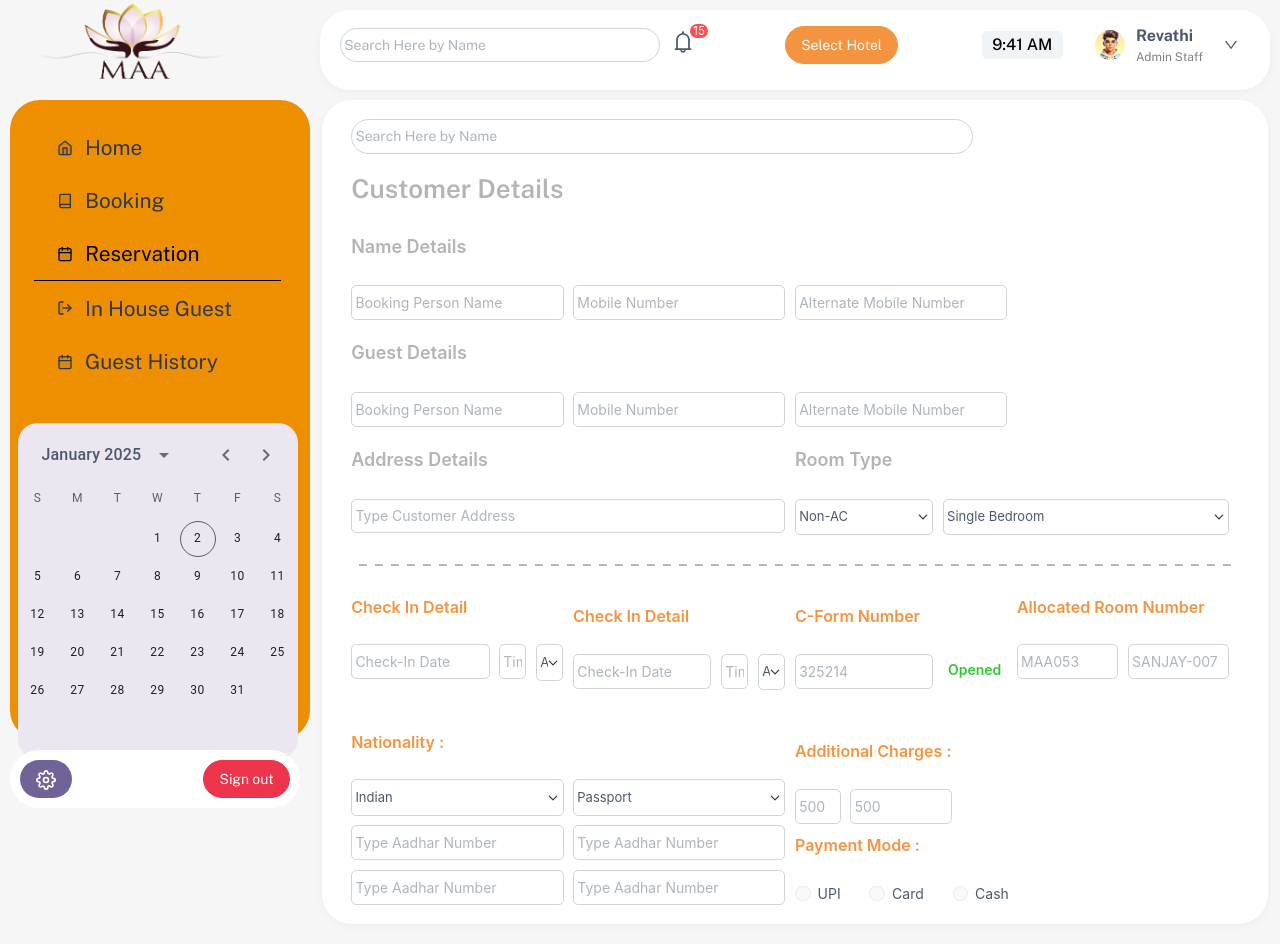
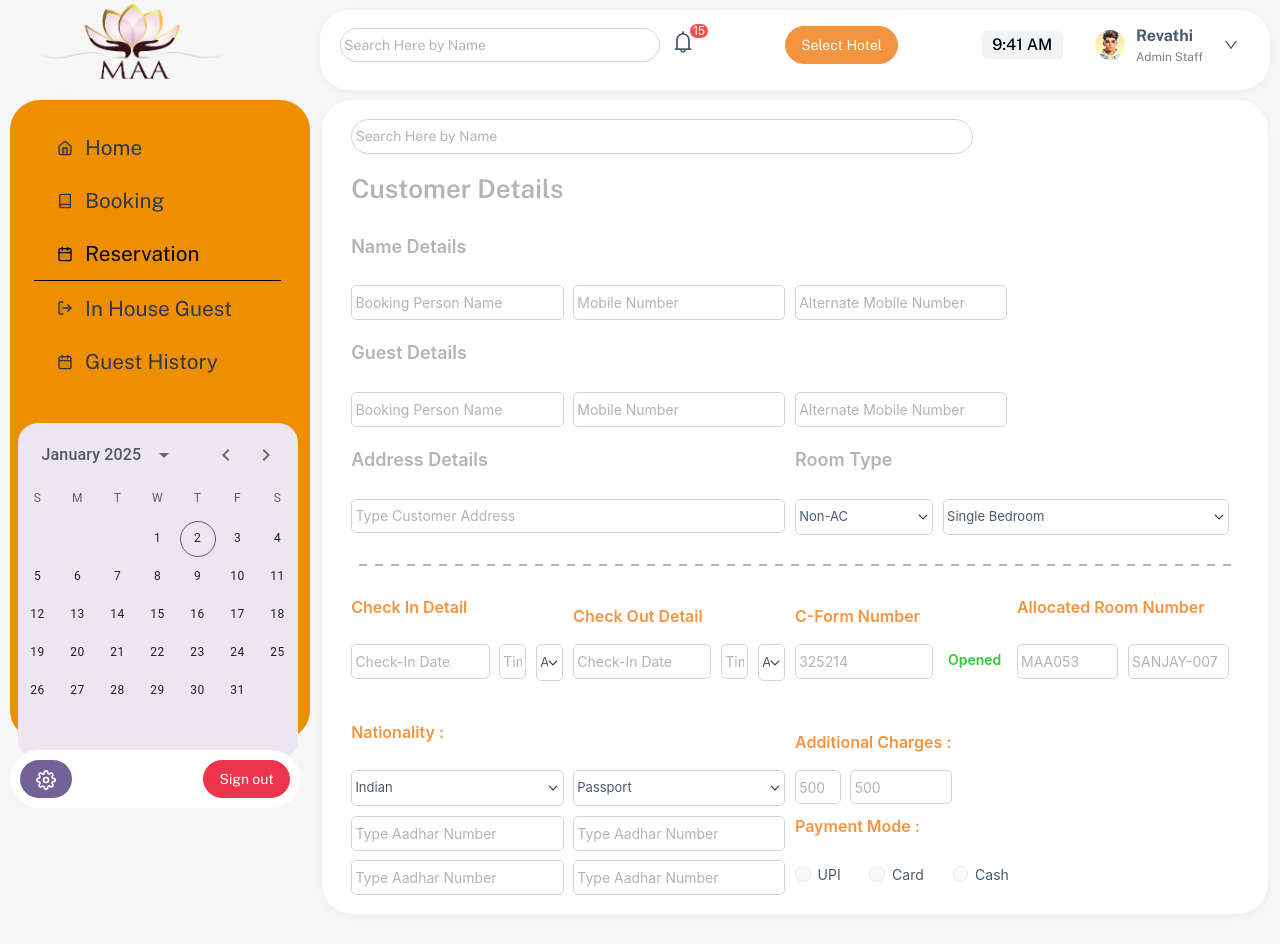
Before and after one commit to Abhinaya1996/task0031, a React (Create React App) app: page /reservation in a window 1280 px wide. Shown: the top 944 px of the page. Built offline with nearby package versions, Linux system fonts and the light colour scheme.

Commit message:
routing issues

```diff
--- a/src/assets/css/responsive.css
+++ b/src/assets/css/responsive.css
@@ -4,6 +4,9 @@
   }
 .sys-hide{
   display: none !important;
+}
+.mob-pad-2{
+  padding-top: 0 !important;
 }
 
   /* Media query: Hide on devices with a max width of 768px (mobile screens) */
@@ -14,4 +17,7 @@
     .sys-hide{
       display: block !important;
     }
+    .mob-pad-2{
+      padding-top: .6rem !important;
+    }
   }
--- a/src/pages/Reservation.js
+++ b/src/pages/Reservation.js
@@ -124,16 +124,16 @@ export default function Reservation(){
 
                                     <Col xs={24} sm={24} md={6} lg={6} xl={6}>
                                         <Row >
-                                            <p className="fs-16 text-warning fw-semibold pt-2">Check In Detail</p>
+                                            <p className="fs-16 text-warning fw-semibold pt-2">Check Out Detail</p>
                                         </Row>
                                         <Row>
-                                            <Col xs={24} sm={24} md={16} lg={16} xl={16} className="pe-2 pt-2">
+                                            <Col xs={24} sm={24} md={16} lg={16} xl={16} className="pe-2 mob-pad-2">
                                                 <input type="text" className="form-control" placeholder="Check-In Date" />
                                             </Col>
-                                            <Col xs={24} sm={24} md={4} lg={4} xl={4} className="pe-2 pt-2">
+                                            <Col xs={24} sm={24} md={4} lg={4} xl={4} className="pe-2 mob-pad-2">
                                             <input type="text" className="form-control" placeholder="Time" />
                                             </Col>
-                                            <Col xs={24} sm={24} md={4} lg={4} xl={4} className="pe-2 pt-2">
+                                            <Col xs={24} sm={24} md={4} lg={4} xl={4} className="pe-2 mob-pad-2">
                                                 <select className="form-select" id="example-select">
                                                     <option>AM</option>
                                                     <option>PM</option>
@@ -147,10 +147,10 @@ export default function Reservation(){
                                             <p className="fs-16 text-warning fw-semibold pt-2">C-Form Number</p>
                                         </Row>
                                         <Row>
-                                            <Col xs={24} sm={24} md={16} lg={16} xl={16} className="pe-2 pt-2">
+                                            <Col xs={24} sm={24} md={16} lg={16} xl={16} className="pe-2 mob-pad-2">
                                                 <input type="text" className="form-control" placeholder="325214" />
                                             </Col>
-                                            <Col xs={24} sm={24} md={8} lg={8} xl={8} className="pe-2 pt-2">
+                                            <Col xs={24} sm={24} md={8} lg={8} xl={8} className="pe-2 mob-pad-2">
                                             <p style={{color:'#32c833',padding:'5px 5px',}} className="fw-semibold">Opened</p>
                                             </Col>
                                         </Row>
@@ -213,10 +213,10 @@ export default function Reservation(){
                                             <p className="fs-16 text-warning fw-semibold pt-2">Additional Charges :</p>
                                         </Row>
                                         <Row>
-                                            <Col xs={8} sm={8} md={3} lg={3} xl={3} className="pe-2 pt-2">
+                                            <Col xs={8} sm={8} md={3} lg={3} xl={3} className="pe-2 mob-pad-2">
                                                 <input type="text" className="form-control" placeholder="500" />
                                             </Col>
-                                            <Col xs={14} sm={14} md={6} lg={6} xl={6} className="pe-2 pt-2">
+                                            <Col xs={14} sm={14} md={6} lg={6} xl={6} className="pe-2 mob-pad-2">
                                                 <input type="text" className="form-control" placeholder="500" />
                                             </Col>
                                         </Row>
```
